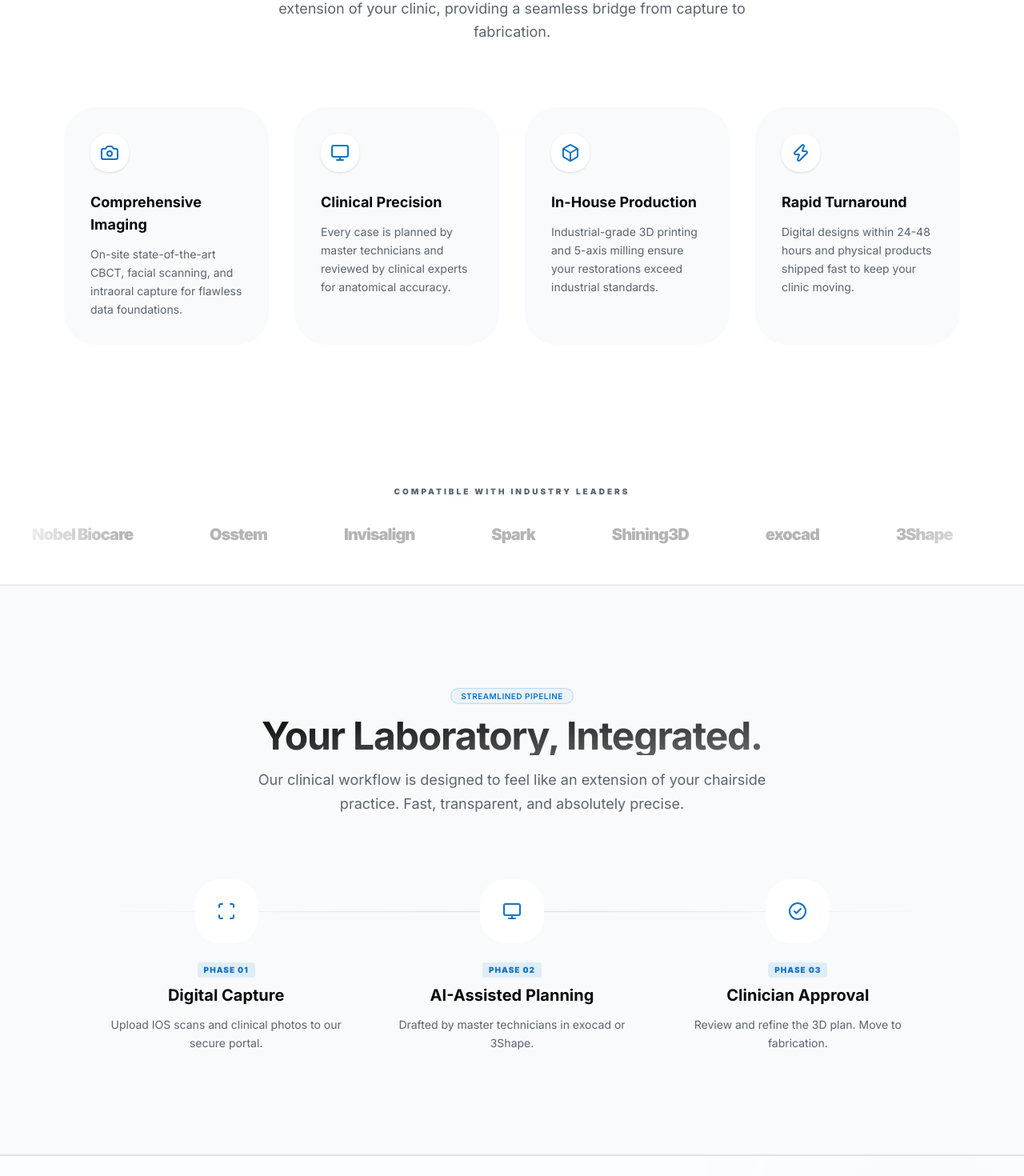
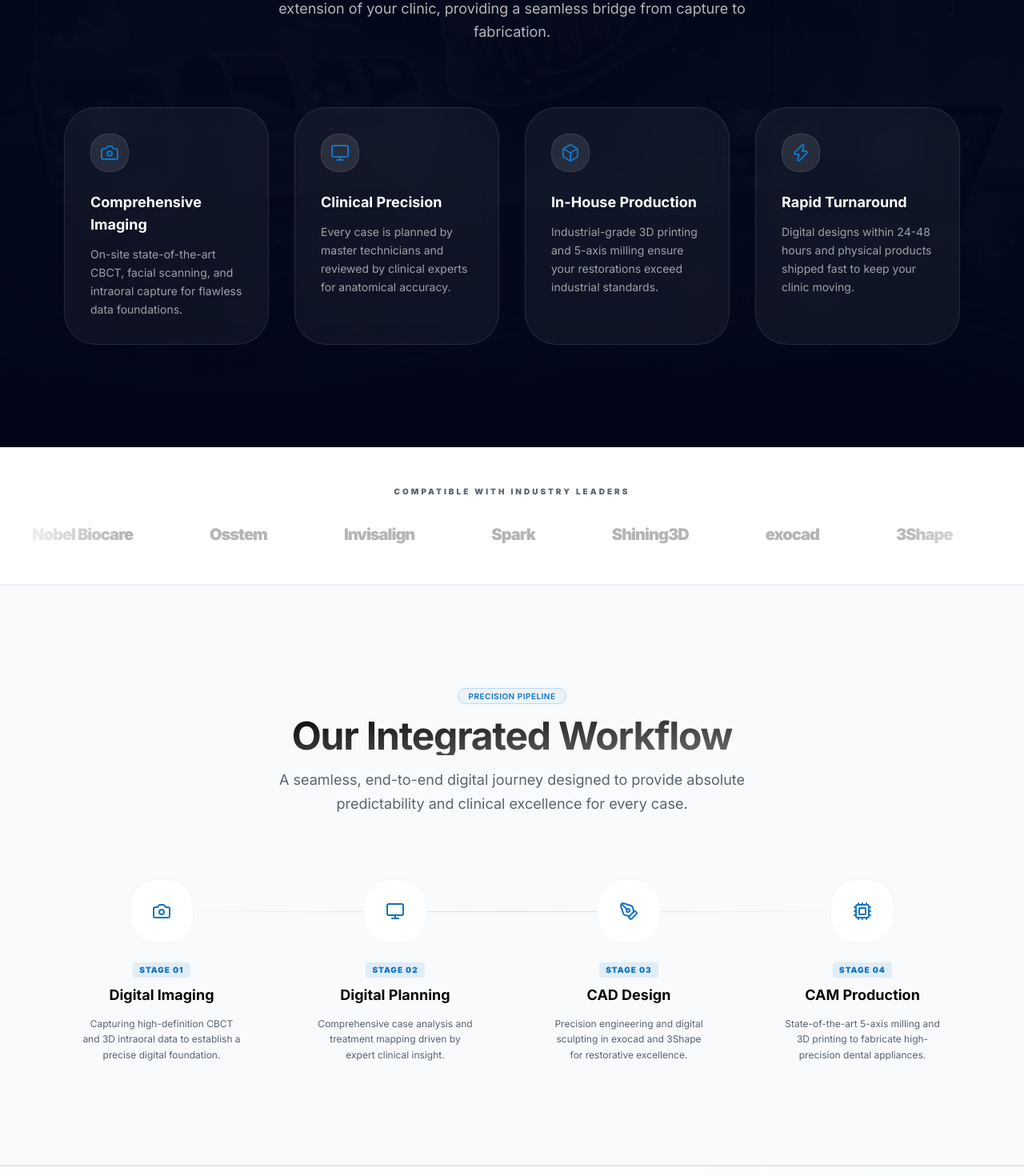
Before and after one commit to sarath-panha/planning-center, a Next.js app: page / in a window 1280 px wide. Shown: the part 2360-3830 px from the top of the page at 80% size. Built offline with nearby package versions, Linux system fonts and the light colour scheme.

Commit message:
feat: add Why Choose Us and Workflow sections with supporting background assets

```diff
--- a/components/sections/why-choose-us.tsx
+++ b/components/sections/why-choose-us.tsx
@@ -35,26 +35,37 @@ const WhyChooseUs = () => {
   ];
 
   return (
-    <section className="py-32 bg-white">
-      <MaxWidthWrapper>
+    <section className="relative py-32 bg-slate-950 overflow-hidden">
+      {/* Background Image with Overlay */}
+      <div className="absolute inset-0 z-0">
+        <img
+          src="/images/why-choose-us-bg.png"
+          alt="Background"
+          className="w-full h-full object-cover opacity-20"
+        />
+        <div className="absolute inset-0 bg-gradient-to-b from-slate-950 via-slate-950/80 to-slate-950" />
+      </div>
+
+      <MaxWidthWrapper className="relative z-10">
         <div className="space-y-20">
           <div className="text-center">
             <SectionHeader
-              badge="The DentaPlan Advantage"
+              badge="The EcoDent Advantage"
               title="Your True End-to-End Partner"
               description="Transitioning to a fully digital workflow shouldn't slow you down. We act as an extension of your clinic, providing a seamless bridge from capture to fabrication."
-              className="items-center"
+              align="center"
+              className="[&>h2]:text-white [&>p]:text-white/70 [&>div>div]:bg-white/10 [&>div>div]:text-primary-foreground [&>div>div]:border-white/20"
             />
           </div>
 
           <div className="grid grid-cols-1 md:grid-cols-2 lg:grid-cols-4 gap-8">
             {features.map((feature, i) => (
-              <div key={i} className="flex flex-col items-start p-8 rounded-[2.5rem] bg-slate-50 hover:bg-white hover:shadow-premium transition-all duration-500 border border-transparent hover:border-slate-100 group">
-                <div className="w-12 h-12 rounded-2xl bg-white shadow-sm flex items-center justify-center text-primary group-hover:bg-primary group-hover:text-white transition-all duration-500 mb-6">
+              <div key={i} className="flex flex-col items-start p-8 rounded-[2.5rem] bg-white/5 backdrop-blur-md hover:bg-white/10 transition-all duration-500 border border-white/10 hover:border-primary/50 group">
+                <div className="w-12 h-12 rounded-2xl bg-white/10 flex items-center justify-center text-primary group-hover:bg-primary group-hover:text-white transition-all duration-500 mb-6 border border-white/10">
                   {feature.icon}
                 </div>
-                <h4 className="font-bold text-lg mb-3">{feature.title}</h4>
-                <p className="text-muted-foreground text-sm leading-relaxed">{feature.desc}</p>
+                <h4 className="font-bold text-lg mb-3 text-white">{feature.title}</h4>
+                <p className="text-white/60 text-sm leading-relaxed">{feature.desc}</p>
               </div>
             ))}
           </div>
--- a/components/sections/workflow.tsx
+++ b/components/sections/workflow.tsx
@@ -4,58 +4,64 @@ import React from 'react';
 import MaxWidthWrapper from '@/components/max-width-wrapper';
 import SectionHeader from '@/components/ui/section-header';
 import {
-  Scan,
+  Camera,
   Monitor,
-  CheckCircle2
+  PenTool,
+  Cpu
 } from 'lucide-react';
 
 const Workflow = () => {
   const steps = [
     {
-      title: "Digital Capture",
-      desc: "Upload IOS scans and clinical photos to our secure portal.",
-      icon: <Scan className="h-6 w-6" />
+      title: "Digital Imaging",
+      desc: "Capturing high-definition CBCT and 3D intraoral data to establish a precise digital foundation.",
+      icon: <Camera className="h-6 w-6" />
     },
     {
-      title: "AI-Assisted Planning",
-      desc: "Drafted by master technicians in exocad or 3Shape.",
+      title: "Digital Planning",
+      desc: "Comprehensive case analysis and treatment mapping driven by expert clinical insight.",
       icon: <Monitor className="h-6 w-6" />
     },
     {
-      title: "Clinician Approval",
-      desc: "Review and refine the 3D plan. Move to fabrication.",
-      icon: <CheckCircle2 className="h-6 w-6" />
+      title: "CAD Design",
+      desc: "Precision engineering and digital sculpting in exocad and 3Shape for restorative excellence.",
+      icon: <PenTool className="h-6 w-6" />
+    },
+    {
+      title: "CAM Production",
+      desc: "State-of-the-art 5-axis milling and 3D printing to fabricate high-precision dental appliances.",
+      icon: <Cpu className="h-6 w-6" />
     }
   ];
 
   return (
     <section className="py-32 bg-slate-50 border-y border-slate-200">
       <MaxWidthWrapper>
-        <div className="max-w-5xl mx-auto space-y-20">
+        <div className="max-w-7xl mx-auto space-y-20">
           <div className="text-center">
             <SectionHeader
-              badge="Streamlined Pipeline"
-              title="Your Laboratory, Integrated."
-              description="Our clinical workflow is designed to feel like an extension of your chairside practice. Fast, transparent, and absolutely precise."
-              className="items-center"
+              badge="Precision Pipeline"
+              title="Our Integrated Workflow"
+              description="A seamless, end-to-end digital journey designed to provide absolute predictability and clinical excellence for every case."
+              align="center"
             />
           </div>
 
-          <div className="grid grid-cols-1 md:grid-cols-3 gap-12 relative">
+          <div className="grid grid-cols-1 sm:grid-cols-2 lg:grid-cols-4 gap-12 relative">
             {/* Desktop Horizontal Connecting Line */}
-            <div className="absolute top-10 left-0 w-full h-px bg-gradient-to-r from-transparent via-primary/20 to-transparent hidden md:block" />
+            <div className="absolute top-10 left-[10%] right-[10%] h-px bg-gradient-to-r from-transparent via-primary/20 to-transparent hidden lg:block" />
 
             {steps.map((step, i) => (
               <div key={i} className="relative flex flex-col items-center text-center space-y-6 group">
-                <div className="w-20 h-20 rounded-[2rem] bg-white shadow-premium flex items-center justify-center text-primary group-hover:bg-primary group-hover:text-white transition-all duration-500 z-10">
+                <div className="w-20 h-20 rounded-[2rem] bg-white shadow-premium flex items-center justify-center text-primary group-hover:bg-primary group-hover:text-white transition-all duration-500 z-10 border border-slate-100">
                   {step.icon}
                 </div>
                 <div className="space-y-3">
                   <div className="flex flex-col items-center gap-2">
-                    <span className="text-[10px] font-black text-primary uppercase tracking-widest bg-primary/10 px-2 py-0.5 rounded">Phase 0{i+1}</span>
-                    <h4 className="font-bold text-xl">{step.title}</h4>
+                    <span className="text-[10px] font-black text-primary uppercase tracking-widest bg-primary/10 px-2 py-0.5 rounded">Stage 0{i+1}</span>
+                    <h4 className="font-bold text-lg">{step.title}</h4>
                   </div>
-                  <p className="text-muted-foreground text-sm leading-relaxed">{step.desc}</p>
+                  <p className="text-muted-foreground text-xs leading-relaxed max-w-[200px] mx-auto">{step.desc}</p>
                 </div>
               </div>
             ))}
```
Also changed, not shown: public/images/why-choose-us-bg.png (added).
